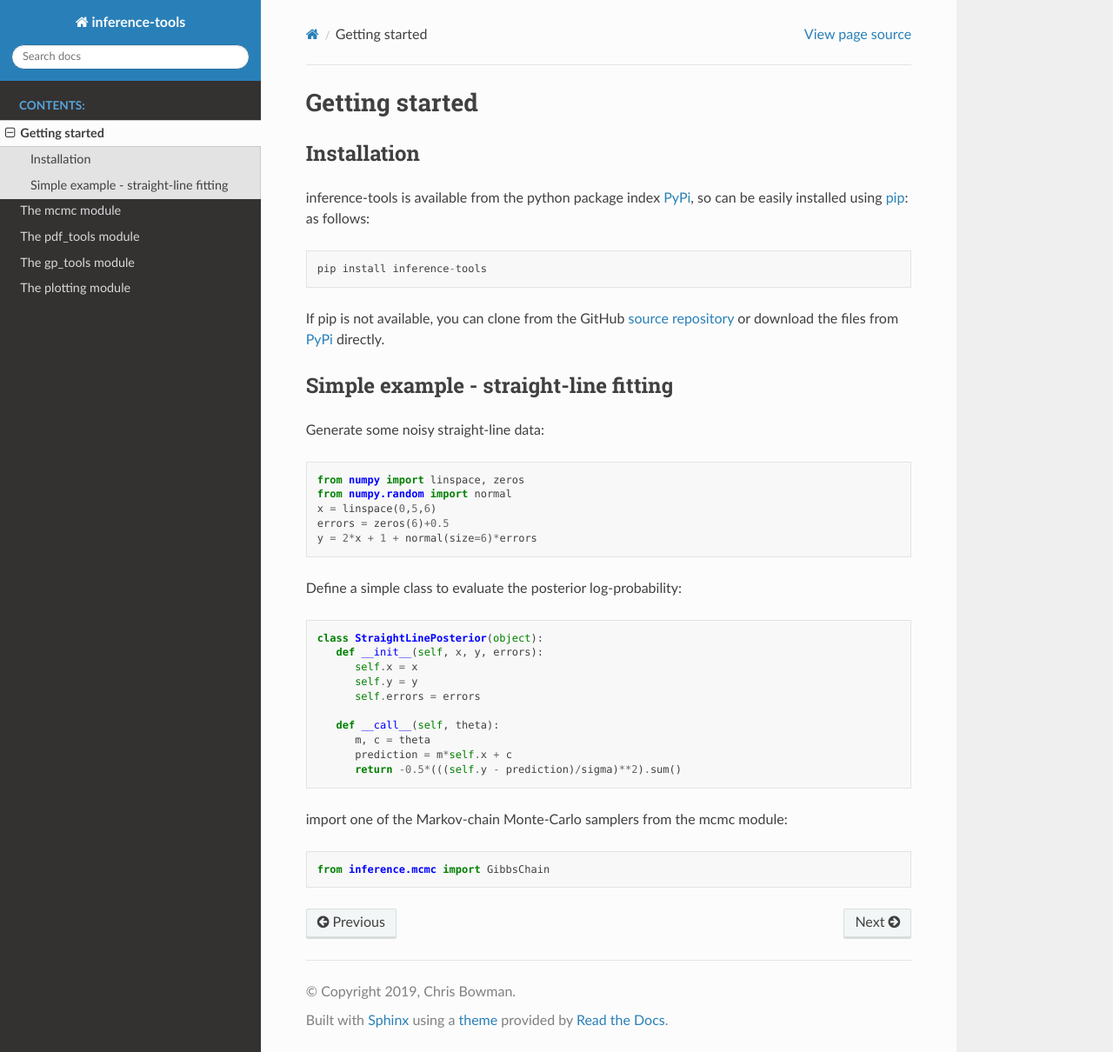
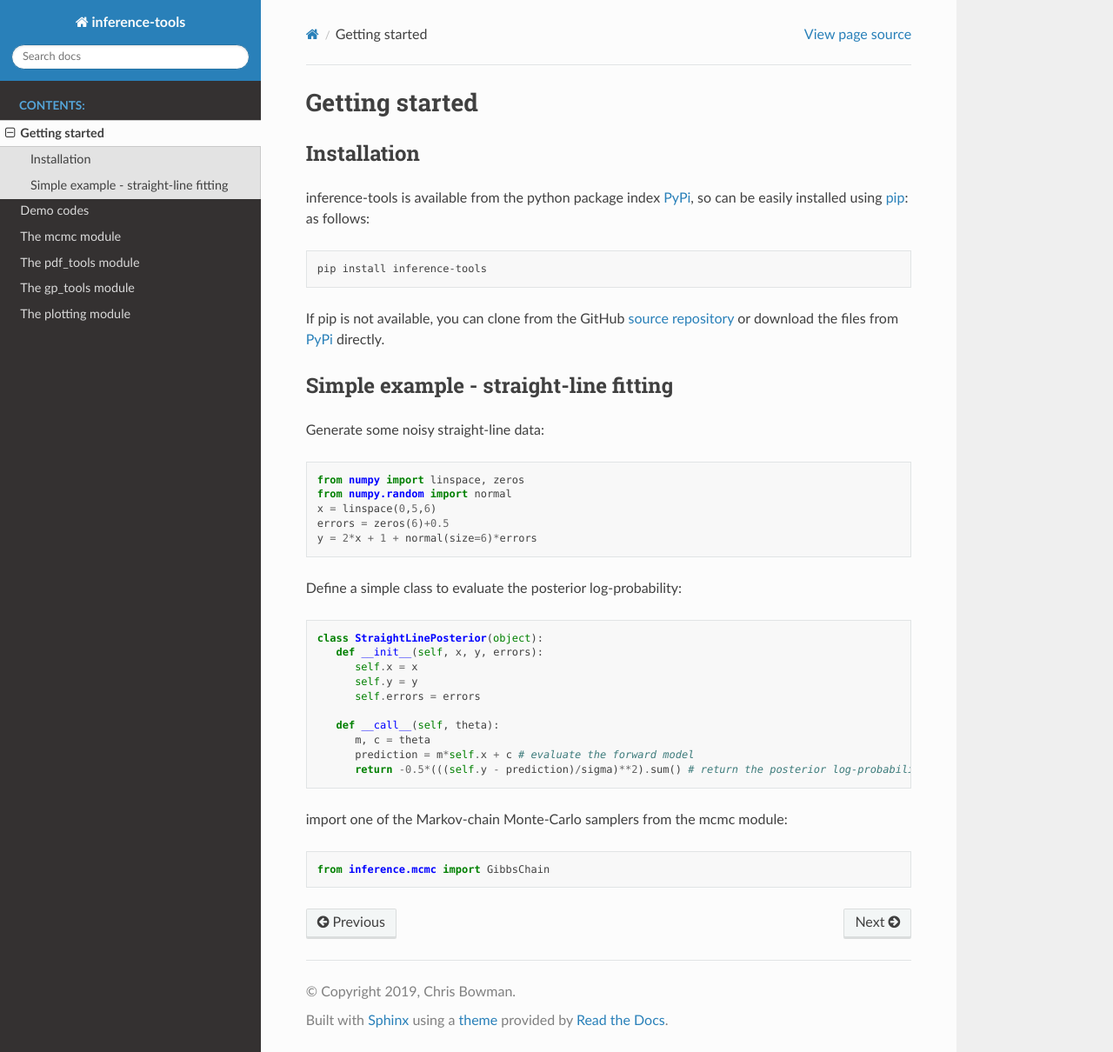
Before and after one commit to C-bowman/inference-tools, a Sphinx documentation site: the page built from docs/source/getting_started.rst, in a window 1280 px wide and 1210 px high. Shown: the whole window at 87% size. Built offline with Sphinx 7.4.7 and the Read the Docs theme 2.0.0, drawn with Linux system fonts in a browser that asks for light colours.

Commit message:
More work on documentation demos

```diff
--- a/docs/source/getting_started.rst
+++ b/docs/source/getting_started.rst
@@ -9,7 +9,7 @@ Installation
 inference-tools is available from the python package index `PyPi <https://pypi.org/project/inference-tools/>`_, so can
 be easily installed using `pip <https://pip.pypa.io/en/stable/>`_: as follows:
 
-.. code-block::
+.. code-block:: bash
 
    pip install inference-tools
 
@@ -42,8 +42,8 @@ Define a simple class to evaluate the posterior log-probability:
 
       def __call__(self, theta):
          m, c = theta
-         prediction = m*self.x + c
-         return -0.5*(((self.y - prediction)/sigma)**2).sum()
+         prediction = m*self.x + c # evaluate the forward model
+         return -0.5*(((self.y - prediction)/sigma)**2).sum() # return the posterior log-probability
 
 import one of the Markov-chain Monte-Carlo samplers from the mcmc module:
 
--- a/docs/source/index.rst
+++ b/docs/source/index.rst
@@ -25,6 +25,7 @@ me at ``chris.bowman.physics@gmail.com``.
    :caption: Contents:
 
    getting_started
+   demos
    mcmc
    pdf_tools
    gp_tools
```
